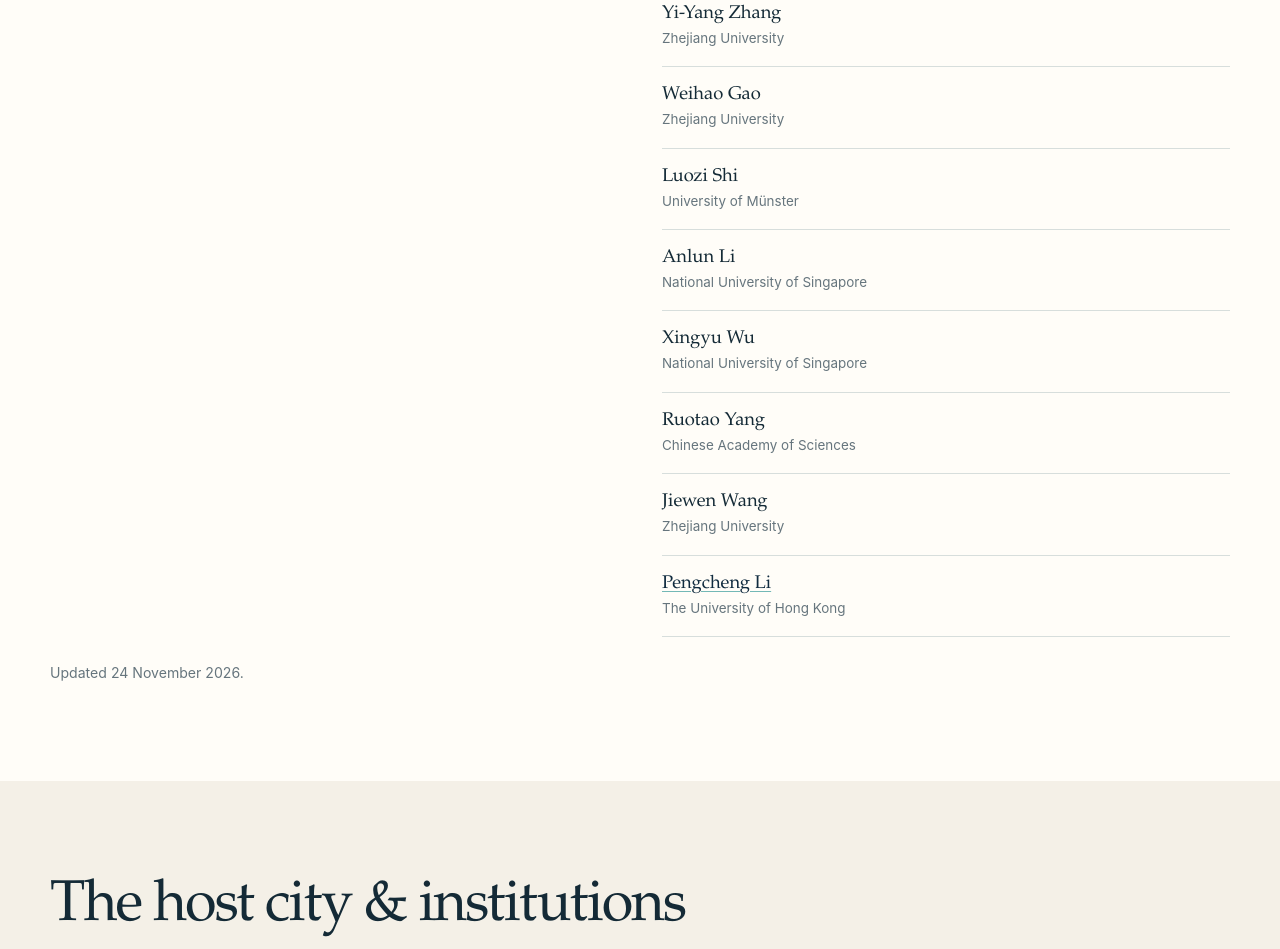
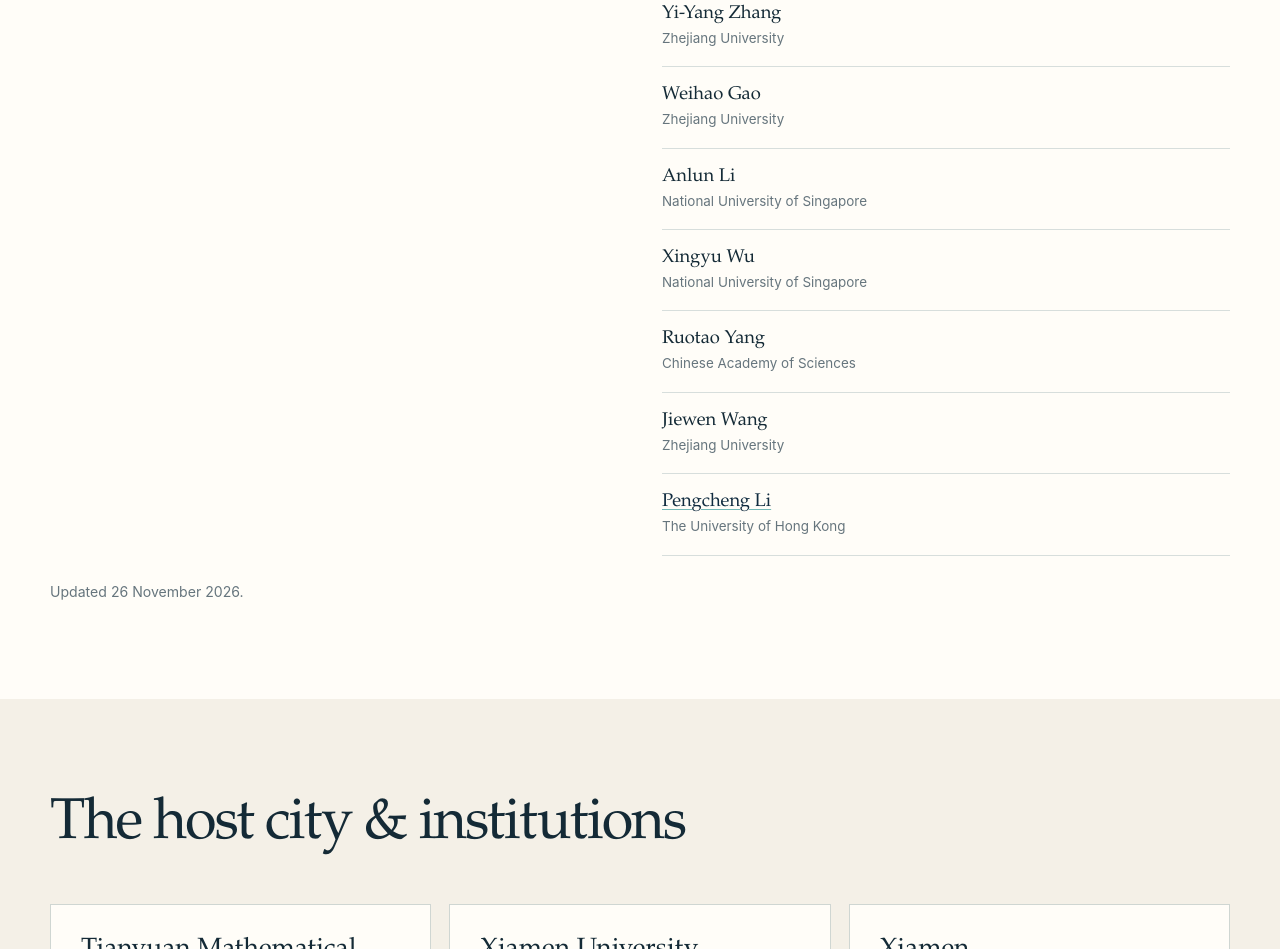
Before and after one commit to Langlandsproject/2026xmu, a plain HTML site: page index.html in a window 1280 px wide. Shown: the part 3049-3998 px from the top of the page. Drawn offline with Linux system fonts and the light colour scheme.

Commit message:
docs: remove Luozi Shi from conference participants

```diff
--- a/index.html
+++ b/index.html
@@ -135,7 +135,6 @@ footer{padding:28px 0;color:#ffffff9e;background:#091c29;font-size:.78rem}footer
         <li><h4><a href="https://www.bimsa.cn/detail/twdeng.html">Taiwang Deng</a></h4><p>Beijing Institute of Mathematical Sciences and Applications</p></li>
         <li><h4>Yi-Yang Zhang</h4><p>Zhejiang University</p></li>
         <li><h4>Weihao Gao</h4><p>Zhejiang University</p></li>
-        <li><h4>Luozi Shi</h4><p>University of Münster</p></li>
         <li><h4>Anlun Li</h4><p>National University of Singapore</p></li>
         <li><h4>Xingyu Wu</h4><p>National University of Singapore</p></li>
         <li><h4>Ruotao Yang</h4><p>Chinese Academy of Sciences</p></li>
@@ -144,7 +143,7 @@ footer{padding:28px 0;color:#ffffff9e;background:#091c29;font-size:.78rem}footer
       </ul>
     </div>
   </div>
-  <p class="note">Updated 24 November 2026.</p>
+  <p class="note">Updated 26 November 2026.</p>
 </div></section>
 
 <section class="place" id="place"><div class="wrap">
```
